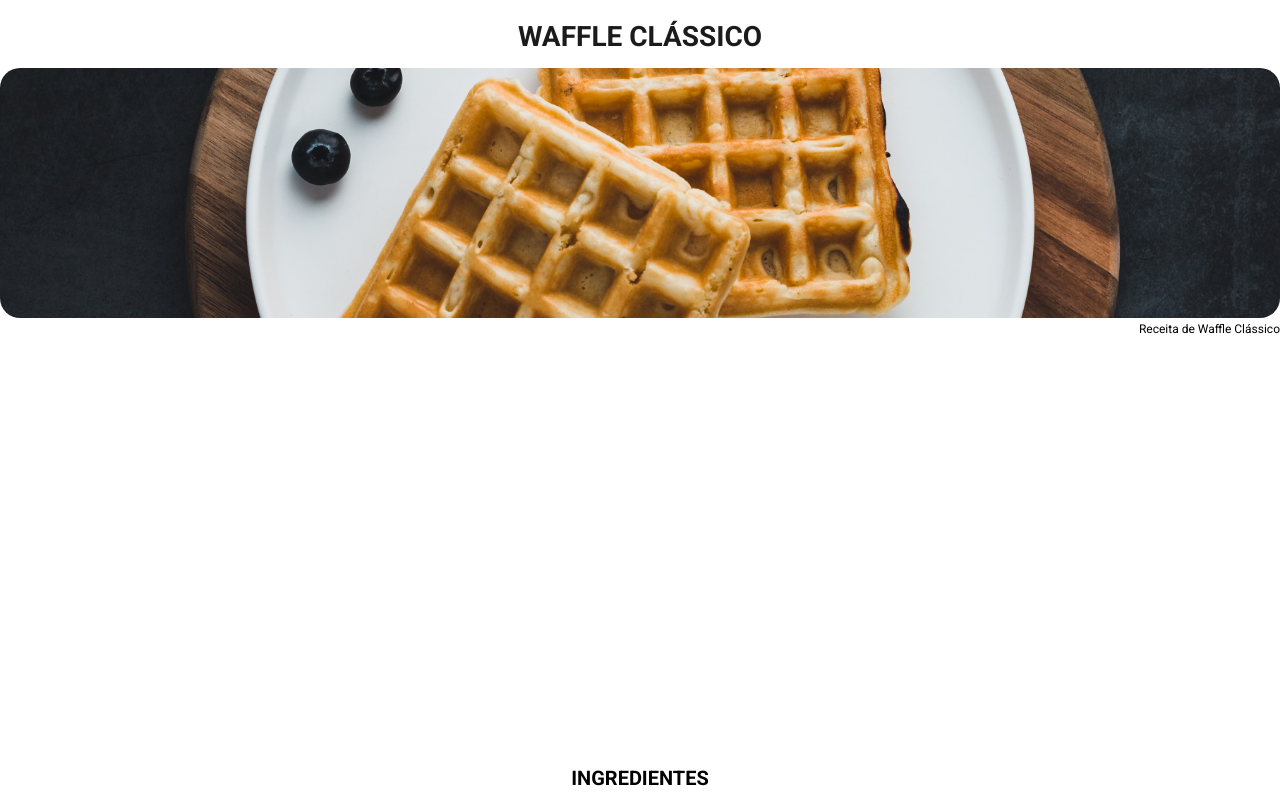
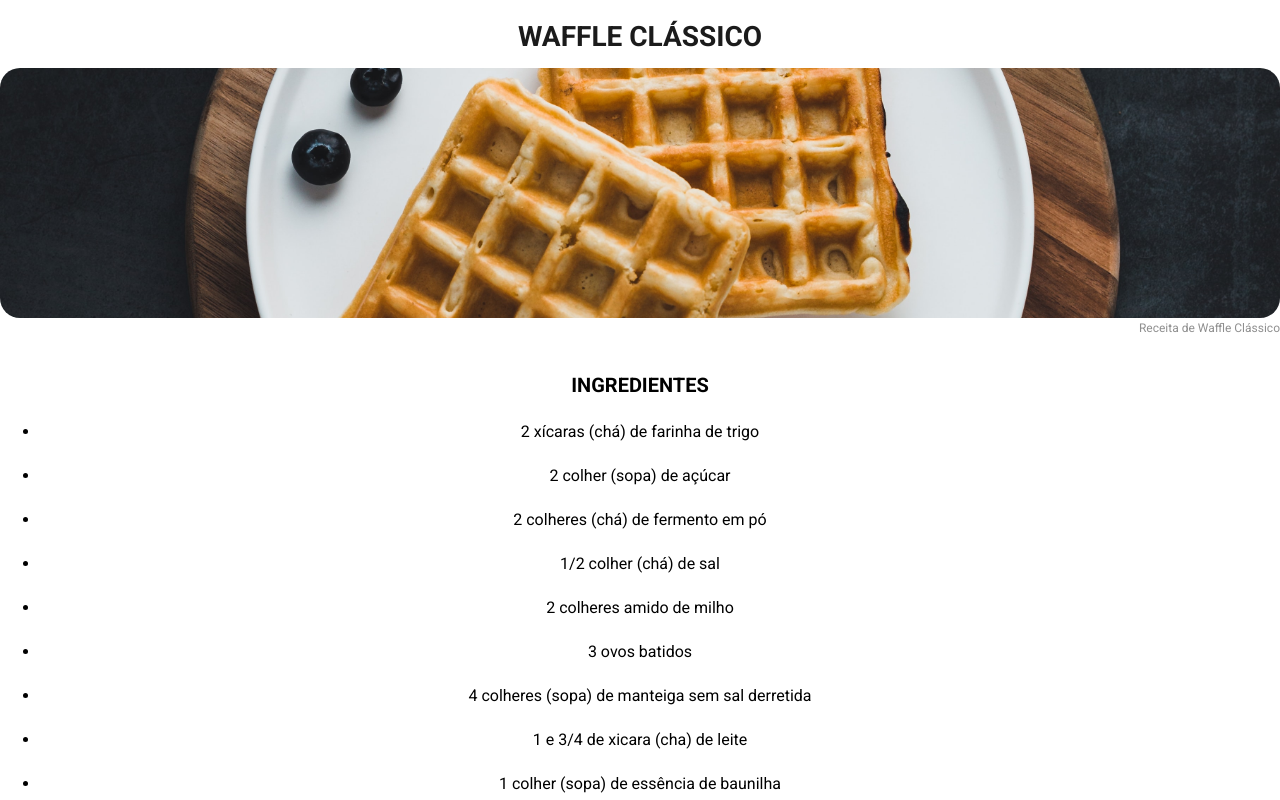
Before and after one commit to theusfelipe/Pagina-de-Receita, a plain HTML site: page index.html in a window 1280 px wide. Shown: the top 800 px of the page. Drawn offline with Linux system fonts and the light colour scheme.

Commit message:
add target blank and other class on the figure tag

```diff
--- a/index.html
+++ b/index.html
@@ -18,7 +18,7 @@
     <h1>WAFFLE CLÁSSICO</h1>
 
     <div class="waffle-image">
-        <figure>
+        <figure class="recipe-image">
            <div class="image"><img src="./assets/waffle.jpg" alt="foto de um prato de waffle"></div>
            <figcaption>Receita de Waffle Clássico</figcaption>
         </figure>
@@ -70,7 +70,7 @@
 
     </div>
 
-    <button><a href="https://github.com/theusfelipe">Meu github 💜💻</a></button>
+    <button><a href="https://github.com/theusfelipe" target="blank">Meu github 💜💻</a></button>
 
 
 
--- a/style.css
+++ b/style.css
@@ -5,16 +5,9 @@
 }
 
 
-
-figcaption {
-    font-size: 12px;
-    text-align: right;
-
-}
-
 .ingredientes {
     margin-top: 30px;
-    padding: 400px;
+    padding: 40px;
 
 }
 
@@ -79,6 +72,21 @@ body {
 
     object-fit: cover;
     width: 100%;
+
     height: 250px;
     border-radius: 20px;
 }
+
+.recipe-image {
+    text-align: right;
+    font-size: 12px;
+    color:  #8f8f8f;
+}
+
+.recipe-image {
+    width: 100%;
+    height: 250px;
+    object-fit: cover;
+    border-radius: 10px;
+    margin-bottom: 5px;
+}
```
